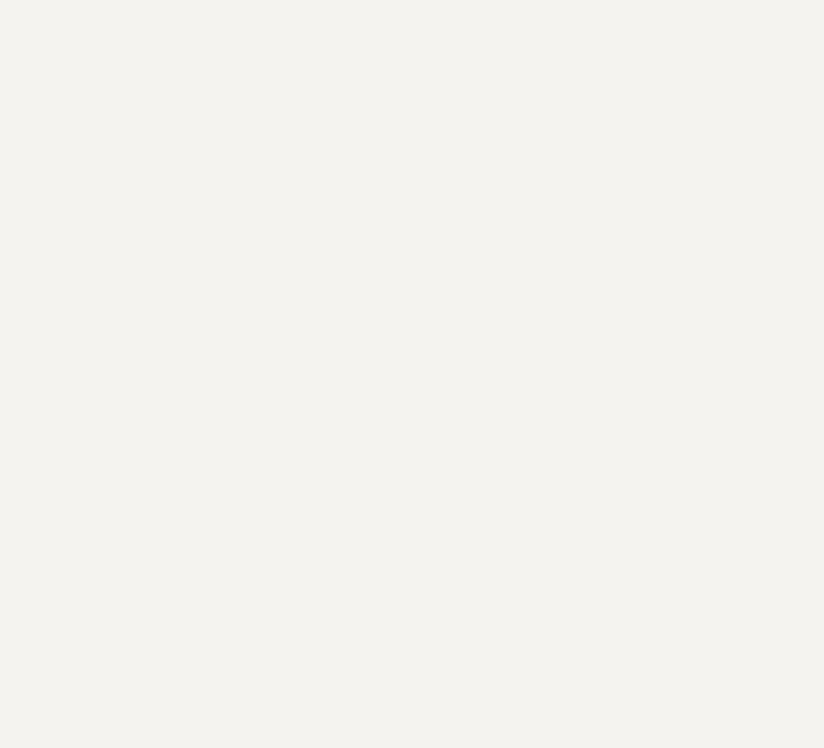
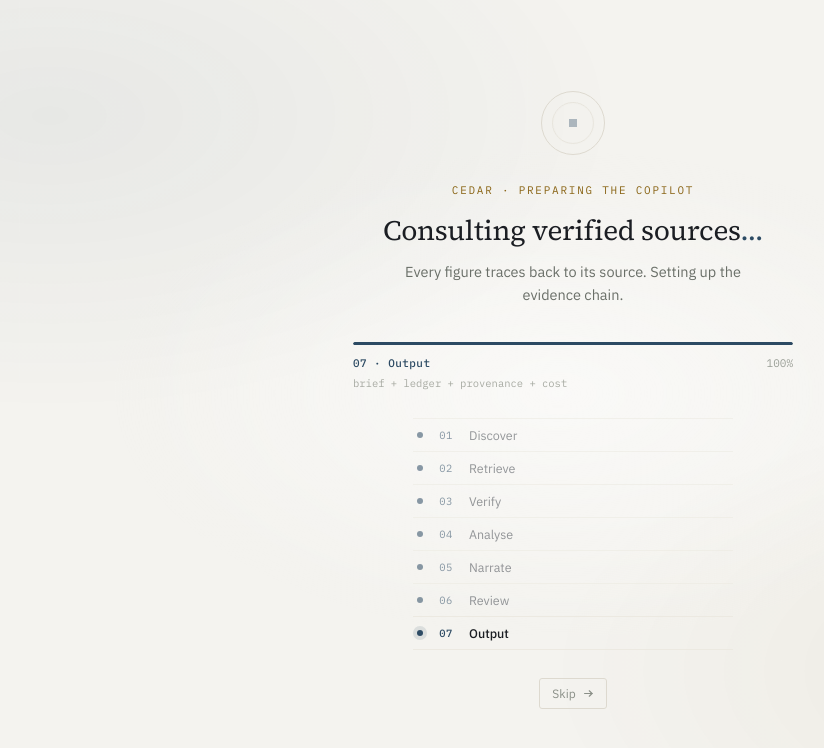
Before and after one commit to mtrvno/cedar, a Vue app in the folder client/: page /loading in a window 1280 px wide. Before the commit this address had no page. Shown: the top 748 px of the page, without its empty margins (67-891 px from the left). Built offline with nearby package versions, Linux system fonts and the light colour scheme.

Commit message:
feat: se implementó vista de carga personalizada.
Se añadió `LoadingView` con una animación de progreso detallada y se
redireccionó la navegación desde `WelcomeView` hacia esta nueva pantalla
antes de llegar a la aplicación principal.

```diff
--- a/client/src/router/index.ts
+++ b/client/src/router/index.ts
@@ -1,5 +1,6 @@
 import { createRouter, createWebHistory } from 'vue-router'
 import WelcomeView from '../views/WelcomeView.vue'
+import LoadingView from '../views/LoadingView.vue'
 import HomeView from '../views/HomeView.vue'
 
 const router = createRouter({
@@ -11,6 +12,11 @@ const router = createRouter({
       component: WelcomeView,
     },
     {
+      path: '/loading',
+      name: 'loading',
+      component: LoadingView,
+    },
+    {
       path: '/app',
       name: 'home',
       component: HomeView,
--- /dev/null
+++ b/client/src/views/LoadingView.vue
@@ -0,0 +1,360 @@
+<script setup lang="ts">
+import { onMounted, onUnmounted, ref } from 'vue'
+import { useRouter } from 'vue-router'
+
+const router = useRouter()
+
+const stages = [
+  { n: '01', label: 'Discover', detail: 'resolving indicator & country codes' },
+  { n: '02', label: 'Retrieve', detail: 'calling authoritative APIs' },
+  { n: '03', label: 'Verify', detail: 'coverage, recency, confidence tier' },
+  { n: '04', label: 'Analyse', detail: 'trend, gap-to-SDG-target — no LLM' },
+  { n: '05', label: 'Narrate', detail: 'verified claims → cited prose' },
+  { n: '06', label: 'Review', detail: 'veto any number without a datapoint' },
+  { n: '07', label: 'Output', detail: 'brief + ledger + provenance + cost' },
+]
+
+const active = ref(0)
+const pct = ref(0)
+let raf = 0
+let start = 0
+const DURATION = 4600
+
+const tick = (now: number) => {
+  if (!start) start = now
+  const t = Math.min(1, (now - start) / DURATION)
+  const eased = 1 - Math.pow(1 - t, 3)
+  pct.value = Math.round(eased * 100)
+  active.value = Math.min(stages.length - 1, Math.floor(eased * stages.length))
+  if (t < 1) {
+    raf = requestAnimationFrame(tick)
+  } else {
+    setTimeout(() => router.push('/app'), 580)
+  }
+}
+
+onMounted(() => {
+  raf = requestAnimationFrame(tick)
+})
+onUnmounted(() => cancelAnimationFrame(raf))
+
+const goApp = () => router.push('/app')
+</script>
+
+<template>
+  <div class="loading">
+    <div class="loading__bg" aria-hidden="true"></div>
+
+    <main class="loading__main">
+      <!-- breathing mark -->
+      <div class="loading__mark" aria-hidden="true">
+        <div class="loading__ring"></div>
+        <div class="loading__dot"></div>
+      </div>
+
+      <div class="overline">CEDAR · preparing the copilot</div>
+      <h1 class="loading__title">
+        Consulting verified sources<span class="loading__period">…</span>
+      </h1>
+      <p class="loading__sub">
+        Every figure traces back to its source. Setting up the evidence chain.
+      </p>
+
+      <!-- progress -->
+      <div class="progress">
+        <div class="progress__track">
+          <div class="progress__fill" :style="{ width: pct + '%' }"></div>
+        </div>
+        <div class="progress__meta">
+          <span class="progress__stage">{{ stages[active].n }} · {{ stages[active].label }}</span>
+          <span class="progress__pct">{{ pct }}%</span>
+        </div>
+        <div class="progress__detail">{{ stages[active].detail }}</div>
+      </div>
+
+      <!-- stage list -->
+      <ol class="stages">
+        <li
+          v-for="(s, i) in stages"
+          :key="s.n"
+          class="stage"
+          :class="{ 'stage--done': i < active, 'stage--active': i === active }"
+        >
+          <span class="stage__dot" aria-hidden="true"></span>
+          <span class="stage__n">{{ s.n }}</span>
+          <span class="stage__label">{{ s.label }}</span>
+        </li>
+      </ol>
+
+      <button class="skip-btn" @click="goApp">
+        Skip
+        <svg width="11" height="11" viewBox="0 0 14 14" aria-hidden="true">
+          <path
+            d="M2 7h10M8 3.5L11.5 7 8 10.5"
+            stroke="currentColor"
+            stroke-width="1.4"
+            fill="none"
+            stroke-linecap="round"
+            stroke-linejoin="round"
+          />
+        </svg>
+      </button>
+    </main>
+  </div>
+</template>
+
+<style scoped>
+.loading {
+  position: relative;
+  min-height: 100vh;
+  font-family: 'IBM Plex Sans', system-ui, sans-serif;
+  color: #1b1e23;
+  background: #f4f3ef;
+  overflow: hidden;
+  display: flex;
+  align-items: center;
+  justify-content: center;
+}
+
+.loading__bg {
+  position: fixed;
+  inset: -12%;
+  pointer-events: none;
+  z-index: 0;
+  background:
+    radial-gradient(60% 50% at 18% 22%, rgba(44, 74, 99, 0.06), transparent 60%),
+    radial-gradient(55% 45% at 82% 78%, rgba(138, 101, 22, 0.05), transparent 60%),
+    radial-gradient(40% 35% at 50% 50%, rgba(255, 255, 255, 0.55), transparent 70%);
+  animation: cedarDrift 26s ease-in-out infinite;
+  will-change: transform;
+}
+
+.loading__main {
+  position: relative;
+  z-index: 1;
+  width: 100%;
+  max-width: 520px;
+  padding: 40px 28px;
+  display: flex;
+  flex-direction: column;
+  align-items: center;
+  text-align: center;
+  animation: cedarFade 0.5s ease both;
+}
+
+/* breathing mark */
+.loading__mark {
+  position: relative;
+  width: 64px;
+  height: 64px;
+  display: flex;
+  align-items: center;
+  justify-content: center;
+  margin-bottom: 28px;
+}
+.loading__ring {
+  position: absolute;
+  inset: 0;
+  border: 1px solid #ddd9cf;
+  border-radius: 50%;
+}
+.loading__ring::after {
+  content: '';
+  position: absolute;
+  inset: 10px;
+  border: 1px solid #e7e4dc;
+  border-radius: 50%;
+  animation: cedarBreathe 3.4s ease-in-out infinite;
+}
+.loading__dot {
+  width: 10px;
+  height: 10px;
+  background: #2c4a63;
+  animation: cedarBreathe 2.6s ease-in-out infinite;
+  will-change: transform, opacity;
+}
+
+.overline {
+  font-family: 'IBM Plex Mono', monospace;
+  font-size: 11px;
+  letter-spacing: 0.16em;
+  text-transform: uppercase;
+  color: #8a6516;
+  margin-bottom: 16px;
+}
+
+.loading__title {
+  font-family: 'Source Serif 4', Georgia, serif;
+  font-weight: 400;
+  font-size: 28px;
+  line-height: 1.25;
+  letter-spacing: -0.01em;
+  color: #1b1e23;
+  margin: 0 0 12px;
+  text-wrap: balance;
+}
+.loading__period {
+  color: #2c4a63;
+}
+
+.loading__sub {
+  font-size: 14.5px;
+  line-height: 1.6;
+  color: #6a6f68;
+  margin: 0 0 36px;
+  max-width: 380px;
+}
+
+/* progress */
+.progress {
+  width: 100%;
+  max-width: 440px;
+  margin-bottom: 28px;
+}
+.progress__track {
+  position: relative;
+  height: 3px;
+  background: #e3e1da;
+  border-radius: 2px;
+  overflow: hidden;
+}
+.progress__fill {
+  position: absolute;
+  top: 0;
+  left: 0;
+  height: 100%;
+  background: #2c4a63;
+  border-radius: 2px;
+  transition: width 0.12s linear;
+}
+.progress__meta {
+  display: flex;
+  justify-content: space-between;
+  align-items: baseline;
+  margin-top: 11px;
+}
+.progress__stage {
+  font-family: 'IBM Plex Mono', monospace;
+  font-size: 11px;
+  color: #2c4a63;
+  font-weight: 500;
+  letter-spacing: 0.04em;
+}
+.progress__pct {
+  font-family: 'IBM Plex Mono', monospace;
+  font-size: 11px;
+  color: #9a9f97;
+}
+.progress__detail {
+  font-family: 'IBM Plex Mono', monospace;
+  font-size: 10.5px;
+  color: #a7aaa2;
+  margin-top: 6px;
+  text-align: left;
+  min-height: 14px;
+}
+
+/* stages list */
+.stages {
+  list-style: none;
+  margin: 0 0 28px;
+  padding: 0;
+  display: flex;
+  flex-direction: column;
+  gap: 0;
+  width: 100%;
+  max-width: 320px;
+}
+.stage {
+  display: flex;
+  align-items: center;
+  gap: 12px;
+  padding: 8px 4px;
+  border-top: 1px solid #ece9e1;
+  opacity: 0.4;
+  transition: opacity 0.3s ease;
+}
+.stage:last-child {
+  border-bottom: 1px solid #ece9e1;
+}
+.stage__dot {
+  width: 6px;
+  height: 6px;
+  border-radius: 50%;
+  background: #c4c1b6;
+  flex: none;
+  transition:
+    background 0.3s ease,
+    box-shadow 0.3s ease;
+}
+.stage__n {
+  font-family: 'IBM Plex Mono', monospace;
+  font-size: 10.5px;
+  color: #a7aaa2;
+  letter-spacing: 0.04em;
+  width: 22px;
+  flex: none;
+}
+.stage__label {
+  font-size: 12.5px;
+  color: #6a6f68;
+}
+
+.stage--done {
+  opacity: 0.55;
+}
+.stage--done .stage__dot {
+  background: #2c4a63;
+}
+.stage--done .stage__n {
+  color: #2c4a63;
+}
+.stage--done .stage__label {
+  color: #42474e;
+}
+
+.stage--active {
+  opacity: 1;
+}
+.stage--active .stage__dot {
+  background: #2c4a63;
+  box-shadow: 0 0 0 4px rgba(44, 74, 99, 0.12);
+  animation: cedarPulse 1.1s ease-in-out infinite;
+}
+.stage--active .stage__n {
+  color: #2c4a63;
+  font-weight: 500;
+}
+.stage--active .stage__label {
+  color: #1b1e23;
+  font-weight: 500;
+}
+
+/* skip */
+.skip-btn {
+  display: inline-flex;
+  align-items: center;
+  gap: 7px;
+  padding: 7px 12px;
+  background: transparent;
+  border: 1px solid #ddd9cf;
+  border-radius: 3px;
+  cursor: pointer;
+  font-family: 'IBM Plex Sans', sans-serif;
+  font-size: 12px;
+  color: #8a8f87;
+  transition:
+    color 0.2s ease,
+    border-color 0.2s ease;
+}
+.skip-btn:hover {
+  color: #2c4a63;
+  border-color: #2c4a63;
+}
+.skip-btn svg {
+  transition: transform 0.2s ease;
+}
+.skip-btn:hover svg {
+  transform: translateX(2px);
+}
+</style>
--- a/client/src/views/WelcomeView.vue
+++ b/client/src/views/WelcomeView.vue
@@ -3,7 +3,7 @@ import { onMounted, onUnmounted } from 'vue'
 import { useRouter } from 'vue-router'
 
 const router = useRouter()
-const goApp = () => router.push('/app')
+const goApp = () => router.push('/loading')
 
 let observer: IntersectionObserver | null = null
 
```
